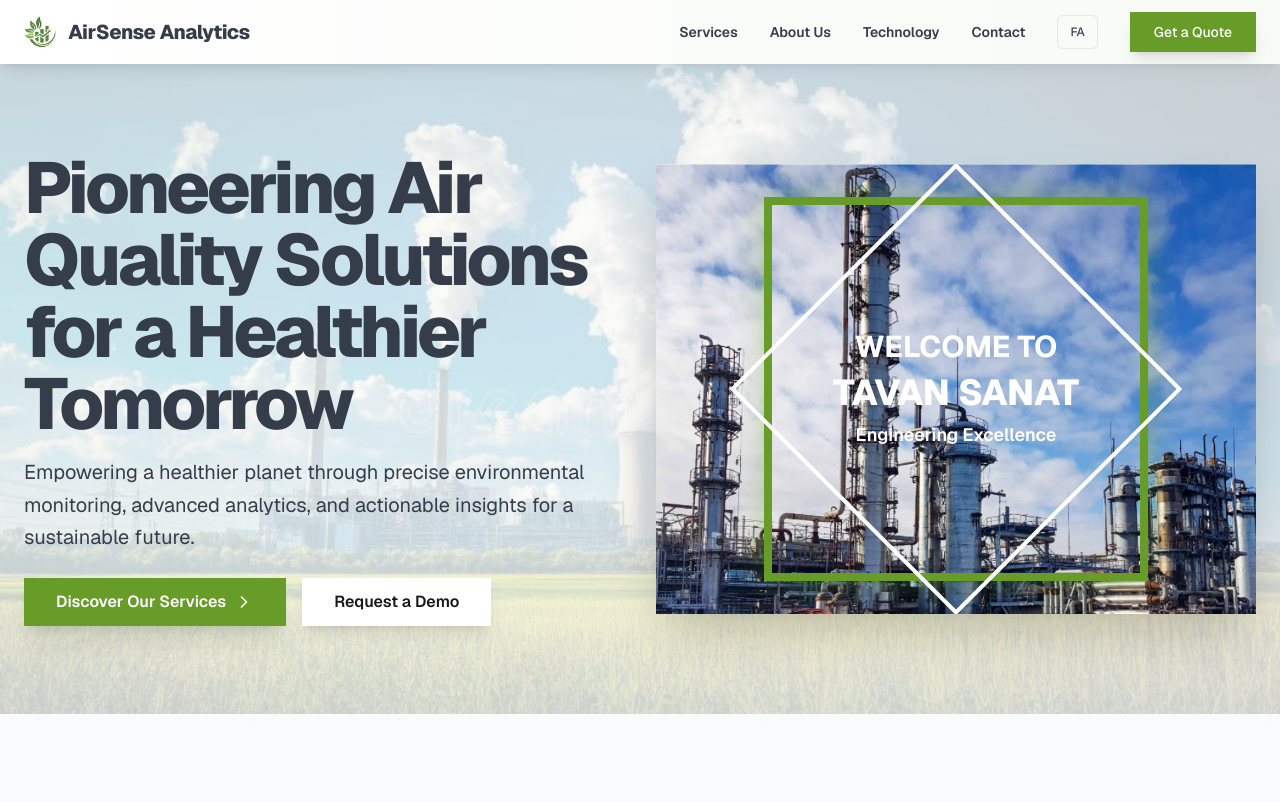
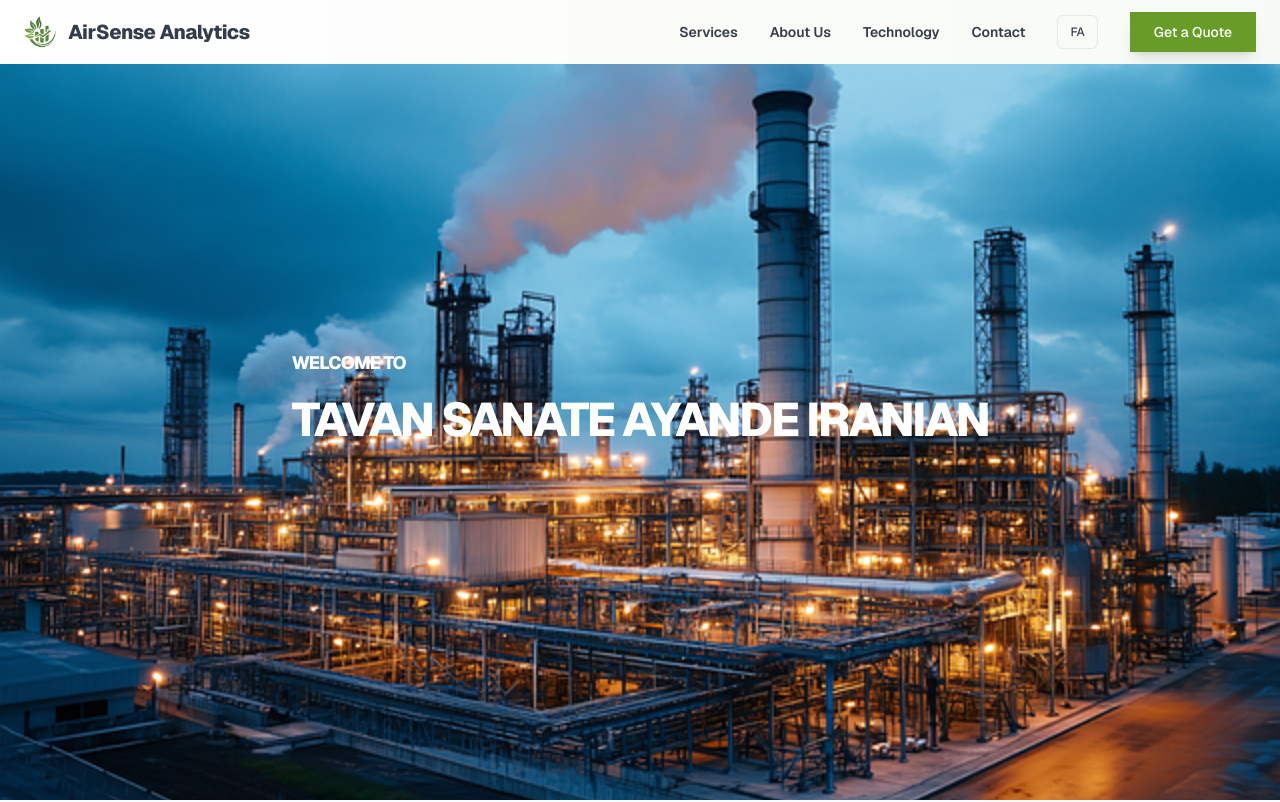
Before and after one commit to AliZok/tavan-sanat, a Next.js app: page /1 in a window 1280 px wide. Shown: the top 802 px of the page. Built offline with nearby package versions, Linux system fonts and the light colour scheme.

Commit message:
change back

```diff
--- a/src/app/[locale]/page.tsx
+++ b/src/app/[locale]/page.tsx
@@ -68,73 +68,27 @@
 
       {/* Hero Section */}
       <main className="flex-1">
-        <section className="w-full py-6 md:py-12 lg:py-16 xl:py-22 bg-gradient-to-br from-[#669c27]/5 to-white relative overflow-hidden">
+        <section className="w-full min-h-[calc(100vh-4rem)] py-6 md:py-12 lg:py-16 xl:py-22 bg-gradient-to-br from-[#669c27]/5 to-white relative overflow-hidden">
           <div
             className="absolute inset-0 pointer-events-none"
             style={{
-              backgroundImage: "url('/blue-industry3.jpg')",
+              backgroundImage: "url('/nav-back.png')",
               backgroundSize: 'cover',
               backgroundPosition: 'center',
               backgroundRepeat: 'no-repeat',
-              opacity: 0.2,
+              opacity: 1,
               zIndex: 1
             }}
           ></div>
 
-          <div className="container px-4 md:px-6 grid gap-8 lg:grid-cols-[1fr_550px] lg:gap-12 xl:grid-cols-[1fr_600px] items-center relative z-10">
-            <div className="flex flex-col justify-center space-y-6">
-              <div className="space-y-4">
-                <h1 className="text-4xl font-extrabold tracking-tighter sm:text-6xl xl:text-7xl/none text-[#353c4a] leading-tight animate-fade-in-up mb-4" dangerouslySetInnerHTML={{ __html: translations.hero.title }}>
-                </h1>
-                <p className="max-w-[700px] text-[#353c4a] md:text-xl/relaxed lg:text-lg/relaxed xl:text-xl/relaxed animate-fade-in-up delay-200">
-                  {translations.hero.subtitle}
-                </p>
-              </div>
-              <div className="flex flex-col gap-4 min-[400px]:flex-row animate-fade-in-up delay-400">
-                <button className="inline-flex h-12 items-center justify-center bg-[#669c27] px-8 text-base font-semibold text-white shadow-xl transition-all duration-300 hover:bg-[--color-dark-green] hover:scale-105 focus:outline-none focus:ring-2 focus:ring-[#669c27] focus:ring-offset-2">
-                  {translations.hero.buttons.discover} <ChevronRight className="ml-2 h-5 w-5" />
-                </button>
-                <button className="inline-flex h-12 items-center justify-center bg-white px-8 text-base font-semibold shadow-lg transition-all duration-300 hover:bg-[--color-secondary-blue]/10 hover:text-[--color-dark-blue] focus:outline-none focus:ring-2 focus:ring-[--color-secondary-blue] focus:ring-offset-2 text-[--color-secondary-blue]">
-                  {translations.hero.buttons.demo}
-                </button>
-              </div>
-            </div>
-            <div className="relative mx-auto aspect-[3/2] overflow-hidden sm:w-full lg:order-last lg:aspect-[4/3] shadow-2xl animate-fade-in-right">
-              <Image
-                src="/blue-industry.jpg"
-                width="750"
-                height="500"
-                alt="Air Quality Monitoring - Industrial Environment"
-                className="w-full h-full object-cover"
-              />
-
-                             {/* Animated Graphic Shape - Diamond */}
-               <div className="absolute inset-0 flex items-center justify-center opacity-0" style={{ animationDelay: '0.6s', animation: 'fadeIn 0.1s ease-out forwards' }}>
-                 <div className="relative w-96 h-96 animate-scale-in-with-opacity delay-600 diamond-container">
-                   {/* Outer Diamond */}
-                   <div className="absolute inset-0 transform rotate-45 border-8 border-[#669c27] bg-transparent animate-diamond-pulse"></div>
-
-                   {/* Inner Diamond */}
-                   <div className="absolute inset-8 transform rotate-45 border-4 border-white bg-transparent"></div>
-
-                   {/* Animated Slogan */}
-                   <div className="absolute inset-0 flex flex-col items-center justify-center text-white z-10 diamond-text">
-                     <div className="text-center">
-                       <h3 className="text-3xl font-bold mb-2 animate-slide-in-top delay-800 animate-text-glow">
-                         WELCOME TO
-                       </h3>
-                       <h2 className="text-4xl font-extrabold animate-slide-up delay-1000 animate-text-glow">
-                         TAVAN SANAT
-                       </h2>
-                       <p className="text-lg font-semibold mt-2 animate-fade-in-slow delay-1200 animate-text-glow">
-                         Engineering Excellence
-                       </p>
-                     </div>
-                   </div>
-                 </div>
-               </div>
-
-
+          <div className="container px-4 md:px-6 flex items-start justify-center relative z-10 pt-[25vh]">
+            <div className="text-left">
+                             <h1 className="text-lg font-extrabold tracking-tighter text-white leading-tight animate-fade-in-up mb-4">
+                 WELCOME TO
+               </h1>
+                             <h2 className="text-[47px] font-extrabold tracking-tighter text-white leading-tight animate-fade-in-up delay-200 mb-6">
+                TAVAN SANATE AYANDE IRANIAN
+              </h2>
             </div>
           </div>
         </section>
```
Also changed, not shown: public/nav-back.png (added), public/nav-back2.jpg (added).
